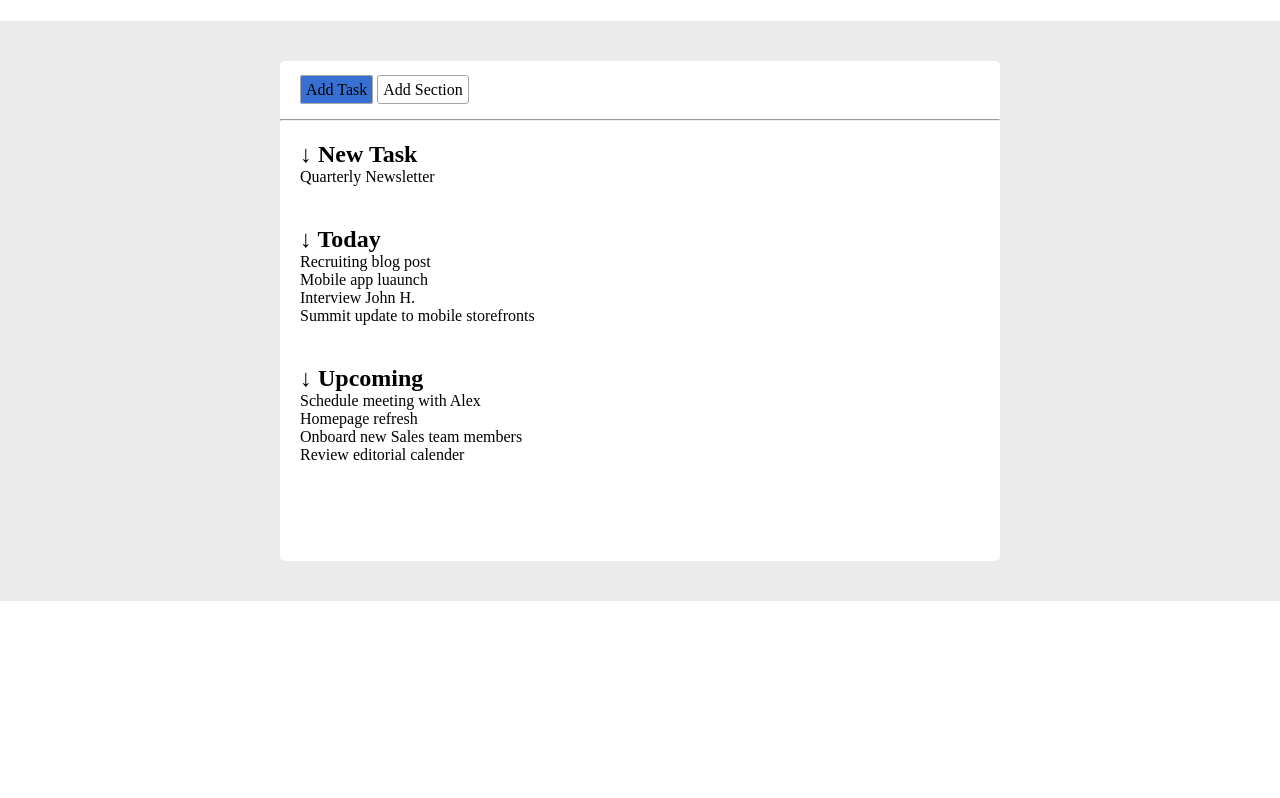
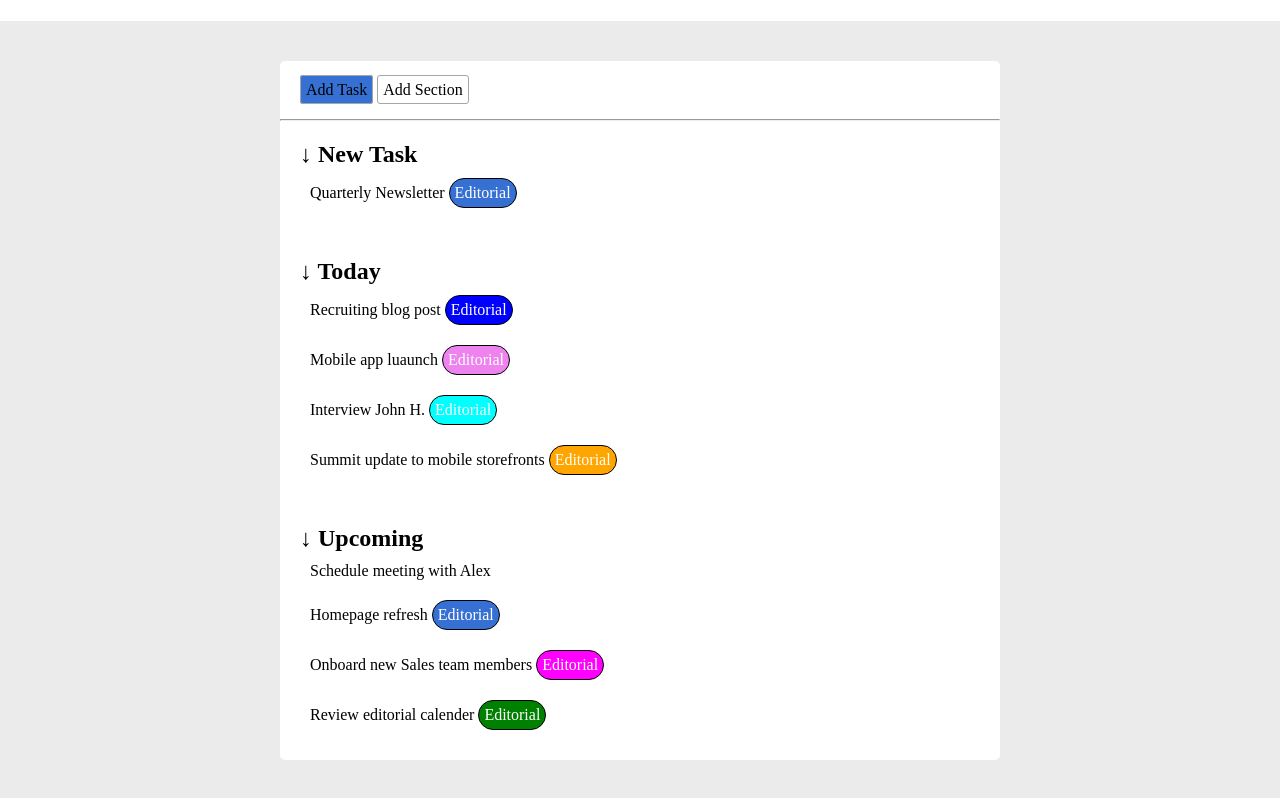
Before and after one commit to buonoalex/html-css-toboolist, a plain HTML site: page index.html in a window 1280 px wide. Shown: the part 76-874 px from the top of the page. Before the commit the page ends 800 px from the top, so only its background shows below. Drawn offline with Linux system fonts and the light colour scheme.

Commit message:
added creative layout

```diff
--- a/css/style.css
+++ b/css/style.css
@@ -8,6 +8,7 @@
 /* TAG */
 main{
     padding: 40px;
+    padding-bottom: 100px;
 }
 
 
@@ -39,14 +40,55 @@ main{
     background-color: red;
 }
 
+.container-end{
+    display: inline-block;
+    border: 1px solid;
+    border-radius: 50px;
+    padding: 5px;
+}
+
+.text-white{
+    color: white;
+}
+
+.p-10{
+    padding: 10px;
+
+}
+
+/* CLASSI COLORI*/
+
+.bg-c-blue{
+    background-color: blue;
+}
+
+.bg-c-viola{
+    background-color: violet;
+}
+
+.bg-c-green{
+    background-color:green;
+}
+
+.bg-c-orange{
+    background-color:orange;
+}
+
+.bg-c-fucsia{
+    background-color:fuchsia;
+}
+.bg-c-acqua{
+    background-color:aqua;
+}
+
+
+
 
 
 /* ID */
 #tab-info{
     width: 60%;
-    height: 500px;
     margin: 0 auto;
     border-radius: 5px;
     background-color: white;
-
 }
--- a/index.html
+++ b/index.html
@@ -28,25 +28,69 @@
                 <hr>
 
                 <div class="p-20">
-                    <h2> &#x2193; New Task</h2>
-                    <p>Quarterly Newsletter</p>
+                    <h2> &#x2193; New Task </h2>
+
+                    <p class="p-10">Quarterly Newsletter
+                    <span class="container-end bg-selection-blue">
+                        <span class="text-white">Editorial</span>
+                    </span>
+                    </p>
+
                 </div>
 
 
                 <div class="p-20">
                     <h2> &#x2193; Today</h2>
-                    <p>Recruiting blog post</p>
-                    <p>Mobile app luaunch</p>
-                    <p>Interview John H.</p>
-                    <p>Summit update to mobile storefronts</p>
+
+                    <p class="p-10">Recruiting blog post
+                        <span class="container-end bg-c-blue">
+                        <span class="text-white">Editorial</span>
+                    </span>
+                    </p>
+
+                    <p class="p-10">Mobile app luaunch
+                        <span class="container-end bg-c-viola">
+                            <span class="text-white">Editorial</span>
+                        </span>
+                    </p>
+
+                    <p class="p-10">Interview John H.
+                        <span class="container-end bg-c-acqua">
+                            <span class="text-white">Editorial</span>
+                        </span>
+                    </p>
+
+                    <p class="p-10">Summit update to mobile storefronts
+                        <span class="container-end bg-c-orange">
+                            <span class="text-white">Editorial</span>
+                        </span>
+                    </p>
+
                 </div>
 
                 <div class="p-20">
                     <h2> &#x2193; Upcoming</h2>
-                    <p>Schedule meeting with Alex</p>
-                    <p>Homepage refresh</p>
-                    <p>Onboard new Sales team members</p>
-                    <p>Review editorial calender</p>
+
+                    <p class="p-10">Schedule meeting with Alex
+                    </p>
+
+                    <p class="p-10">Homepage refresh
+                        <span class="container-end bg-selection-blue">
+                            <span class="text-white">Editorial</span>
+                        </span>
+                    </p>
+                    <p class="p-10">Onboard new Sales team members
+                        <span class="container-end bg-c-fucsia">
+                            <span class="text-white">Editorial</span>
+                        </span>
+                    </p>
+
+                    <p class="p-10">Review editorial calender
+                        <span class="container-end bg-c-green">
+                            <span class="text-white">Editorial</span>
+                        </span>
+                    </p>
+
                 </div>
            </section>
 
```
